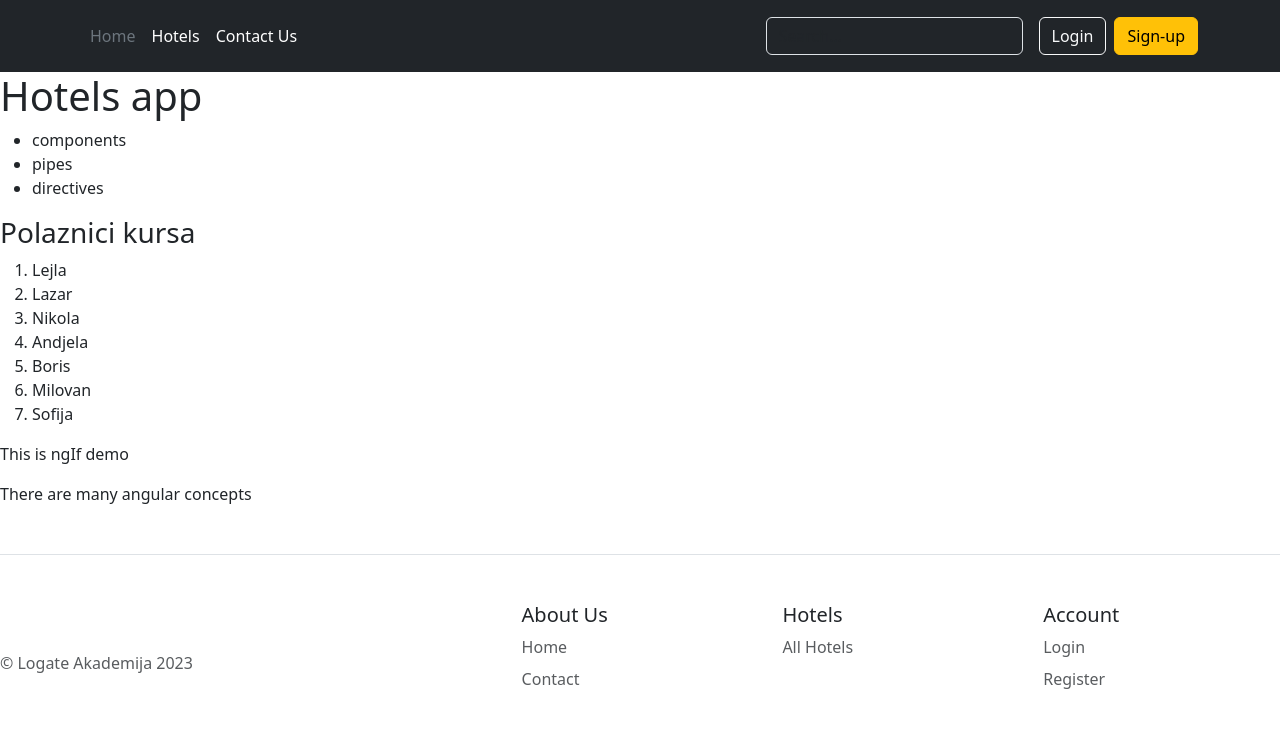
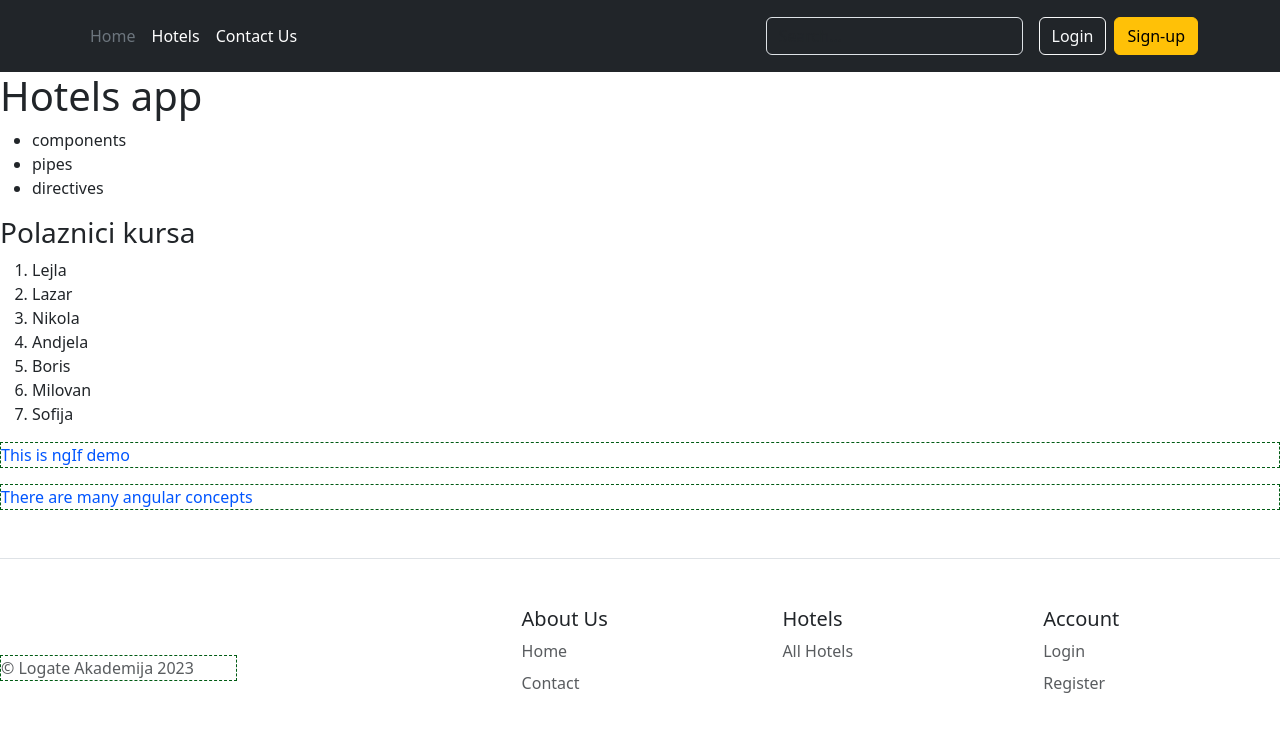
Before and after one commit to Milovan1995/hotels-frontend, an Angular app: page / in a window 1280 px wide. Shown: the top 732 px of the page. Built offline with nearby package versions, Linux system fonts and the light colour scheme.

Commit message:
Adapt styles

```diff
--- /dev/null
+++ b/src/assets/scss/_borders.scss
@@ -0,0 +1,2 @@
+$border-dashed: 1px dashed;
+$border-solid: 2px solid;
--- /dev/null
+++ b/src/assets/scss/_colors.scss
@@ -0,0 +1,3 @@
+$color-primary: #0055ff;
+$color-secondary: #7c0d0f;
+$color-ternary: #015b14;
--- a/src/styles.scss
+++ b/src/styles.scss
@@ -1 +1,8 @@
 /* You can add global styles to this file, and also import other style files */
+@import "./assets/scss/colors";
+@import "./assets/scss/borders";
+p {
+  color: $color-primary;
+  border: $border-dashed;
+  border-color: $color-ternary;
+}
```
